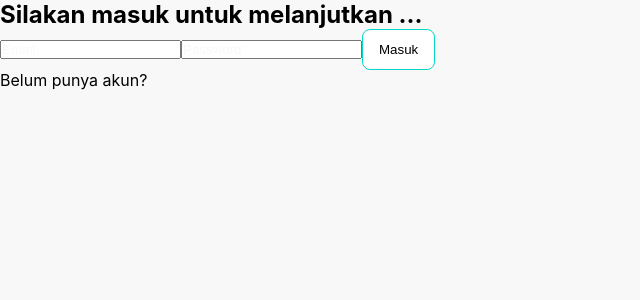
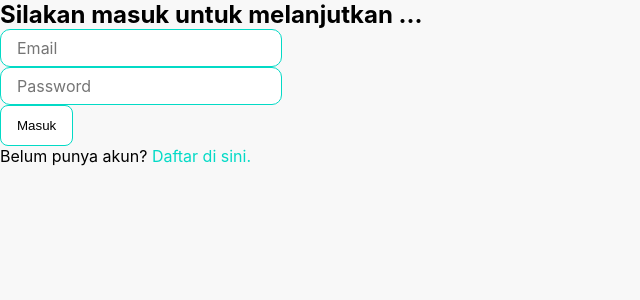
Before and after one commit to yuonoedisetyo/forum-app, a React (Vite) app: page /login in a window 1280 px wide. Shown: the top 300 px of the page, without its empty margins (0-640 px from the left). Built offline with nearby package versions, Linux system fonts and the light colour scheme.

Commit message:
merapikan login tampilan

```diff
--- a/src/components/LoginInput.jsx
+++ b/src/components/LoginInput.jsx
@@ -23,8 +23,10 @@ function LoginInput({ login, loading }) {
   return (
     <form onSubmit={onSubmitHandler}>
       <input type="email" name="email" placeholder="Email" value={email} onChange={onEmailChange} />
+      <br/>
       <input type="password" name="password" placeholder="Password" value={password} onChange={onPasswordChange} />
       <LoadingBar />
+      <br/>
       <button type="button" disabled={loading}>{loading ? 'Logging in..' : 'Masuk'}</button>
     </form>
   );
--- a/src/styles/style.css
+++ b/src/styles/style.css
@@ -26,8 +26,9 @@
 }
 
 a {
-  color: var(--on-background);
+  color: var(--secondary);
   text-decoration: inherit;
+  cursor: pointer;
 }
 
 body {
@@ -176,6 +177,24 @@ button:focus-visible {
 
 }
 
+input {
+  background-color: white;
+  color: var(--background);
+  border: 0;
+  font-family: 'Inter', sans-serif;
+  font-size: 16px;
+  padding-left: 16px;
+  padding-right: 16px;
+  padding-top: 8px;
+  padding-bottom: 8px;
+
+  border-width: 1px;
+    border-style: solid;
+    border-color: var(--secondary);
+    border-radius: 10px;
+
+}
+
 @media screen and (min-width: 650px) {
 
 
@@ -186,7 +205,7 @@ button:focus-visible {
 @media screen and (min-width: 1200px) {}
 
 ::placeholder {
-  color: var(--on-background);
+  /* color: var(--on-background); */
   opacity: 1;
   /* Firefox */
 }
```
